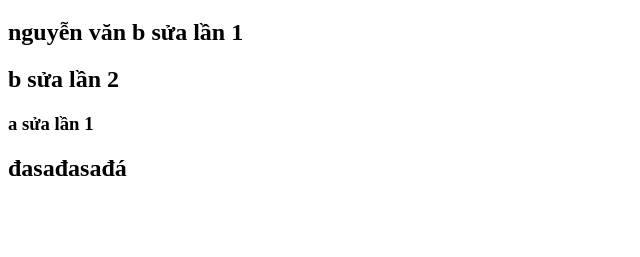
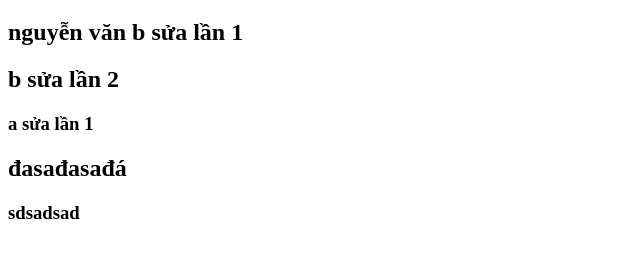
Before and after one commit to khachieu88/TeamAB, a plain HTML site: page index.html in a window 1280 px wide. Shown: the part 61-318 px from the top of the page, without its empty margins (0-640 px from the left). Drawn offline with Linux system fonts and the light colour scheme.

Commit message:
day.la.b.sua

```diff
--- a/index.html
+++ b/index.html
@@ -11,5 +11,6 @@
     <h2>b sửa lần 2</h2>
     <h3>a sửa lần 1</h3>
     <h2>đasađasađá</h2>
+    <h3>sdsadsad</h3>
   </body>
 </html>
```
